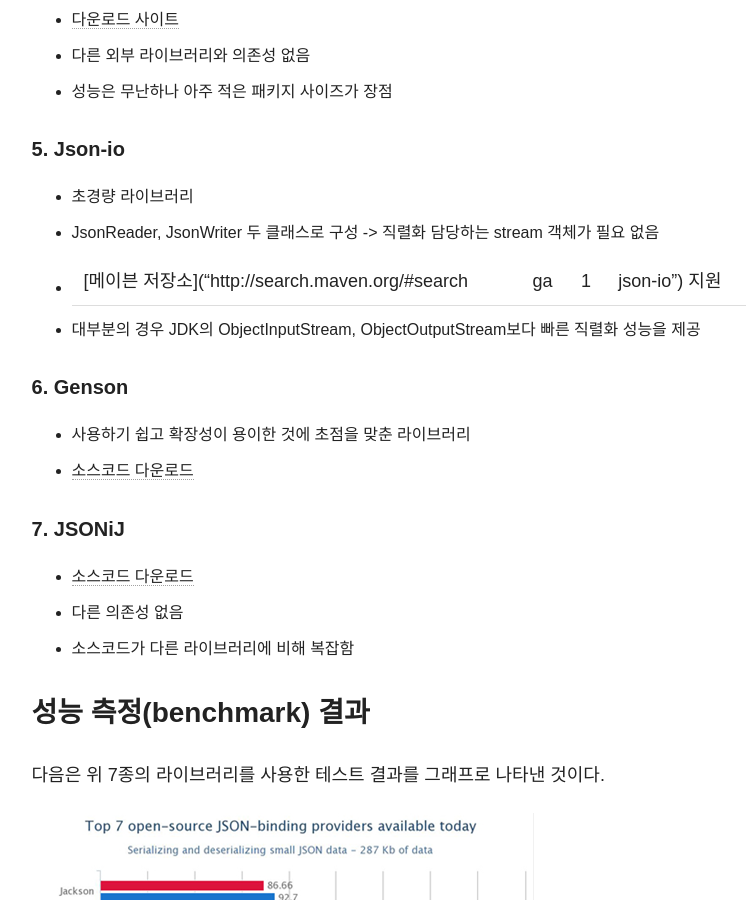
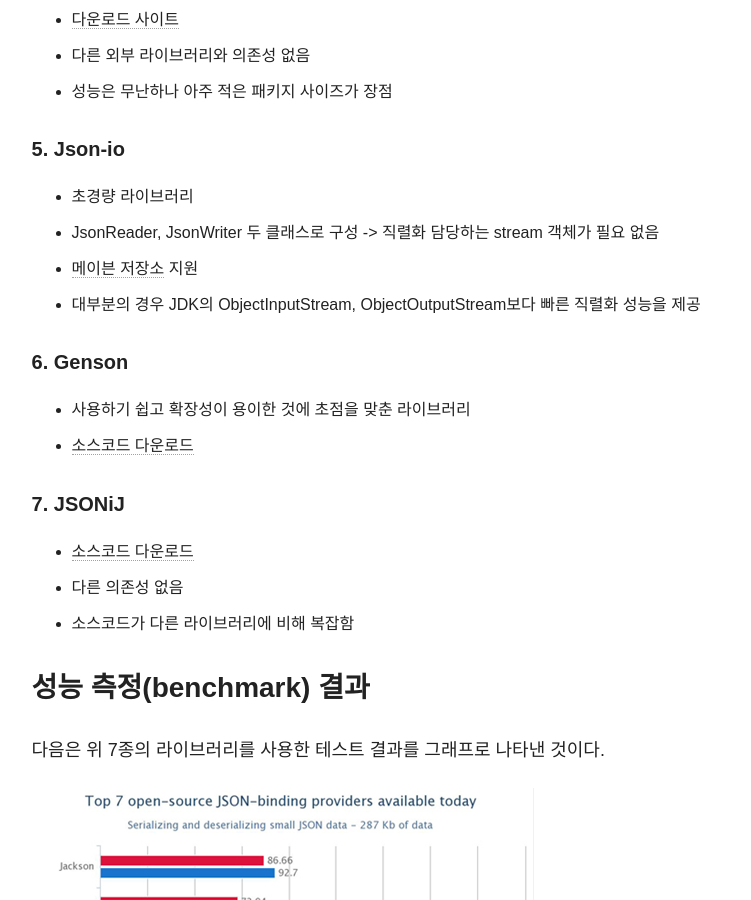
Before and after one commit to djkeh/djkeh.github.io, a Jekyll site: the page built from _posts/articles/2015-03-10-The-fastest-way-to-parse-json-data-to-java-kor.md, in a window 1280 px wide and 900 px high, scrolled down 2211 px. Shown: the whole window, without its empty margins (348-1099 px from the left). Built offline with Jekyll 4.4.1, drawn with Linux system fonts in a browser that asks for light colours; nearby versions of some CDN libraries; comment, search, counter and statistics services are not loaded; some of the changed lines change nothing that is shown.

Commit message:
update posting

```diff
--- a/_posts/articles/2015-03-10-The-fastest-way-to-parse-json-data-to-java-kor.md
+++ b/_posts/articles/2015-03-10-The-fastest-way-to-parse-json-data-to-java-kor.md
@@ -60,7 +60,7 @@ REST API는 JSON 스트링 형태로 결과 데이터를 출력해주는데, 이
 ##### 5. Json-io
 - 초경량 라이브러리
 - JsonReader, JsonWriter 두 클래스로 구성 -> 직렬화 담당하는 stream 객체가 필요 없음
-- [메이븐 저장소]("http://search.maven.org/#search|ga|1|json-io") 지원
+- [메이븐 저장소](http://search.maven.org/#search&verbar;ga&verbar;1&verbar;json-io) 지원
 - 대부분의 경우 JDK의 ObjectInputStream, ObjectOutputStream보다 빠른 직렬화 성능을 제공
 
 ##### 6. Genson
```
